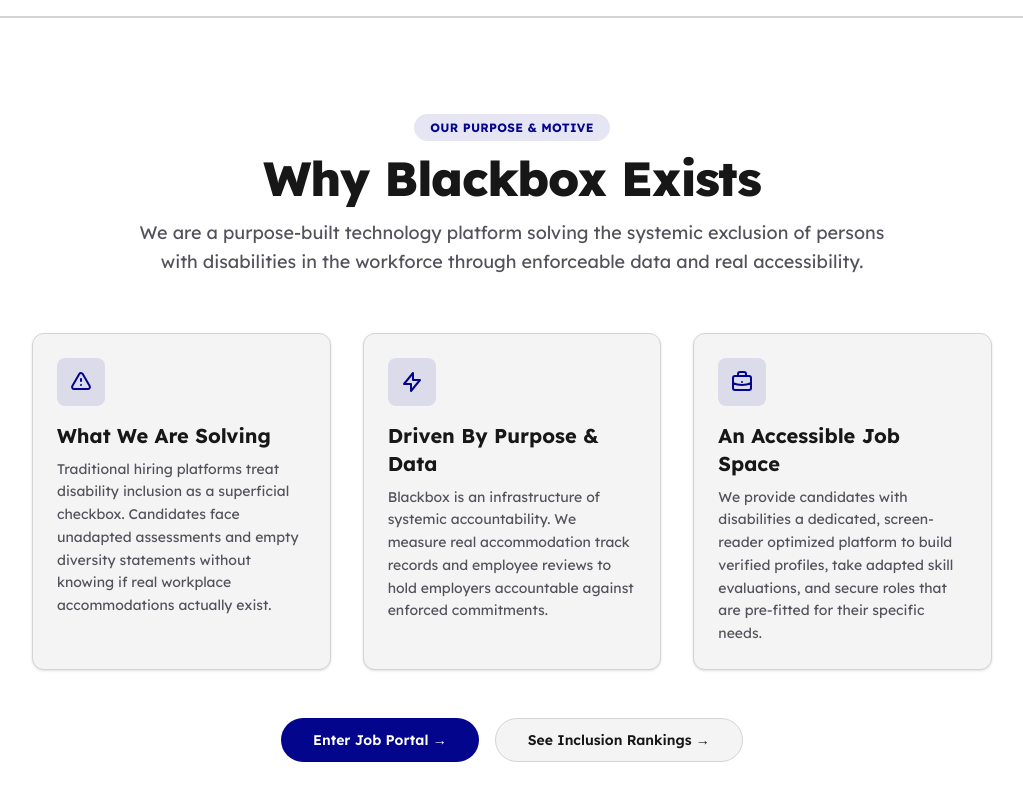
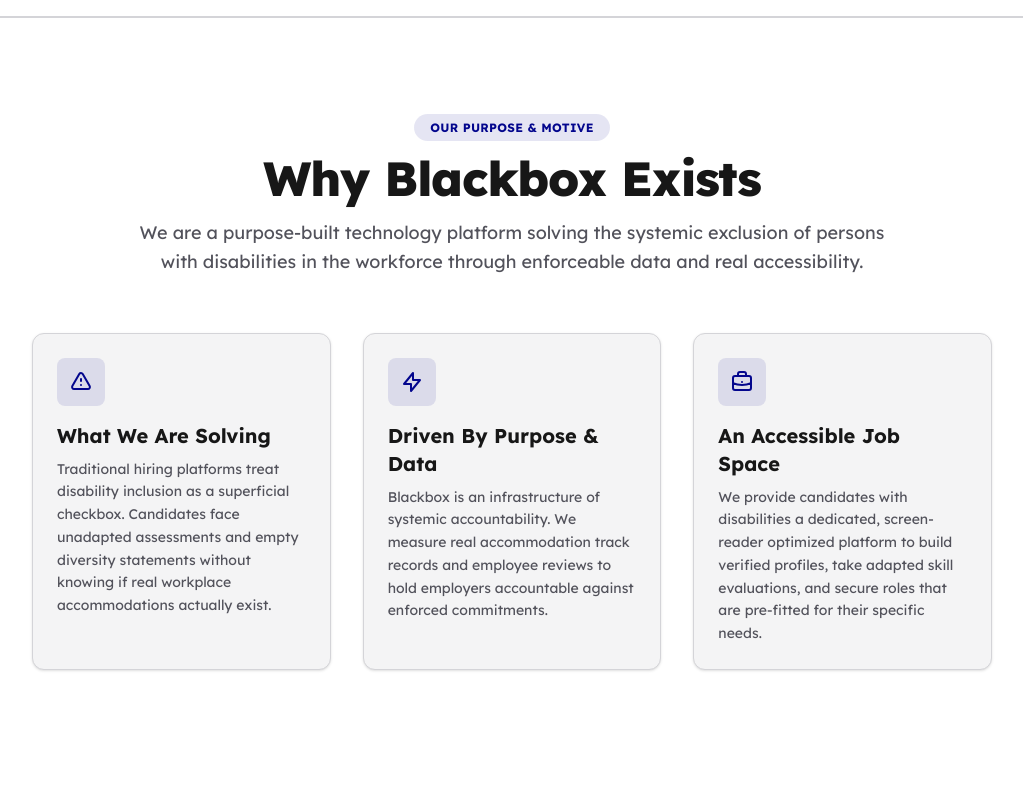
Before and after one commit to shruti-kamma/Blackbox, a Next.js app in the folder apps/job-portal/: page / in a window 1280 px wide. Shown: the part 1441-2241 px from the top of the page, without its empty margins (128-1151 px from the left). After the commit the page ends 2207 px from the top, so only its background shows below. Built offline with nearby package versions, Linux system fonts and the light colour scheme; no server answers; the database is empty.

Commit message:
fix: remove action buttons from About section

```diff
--- a/apps/job-portal/src/app/page.tsx
+++ b/apps/job-portal/src/app/page.tsx
@@ -194,18 +194,6 @@
               </p>
             </div>
           </div>
-
-          <div className="mt-12 flex flex-wrap items-center justify-center gap-4">
-            <PortalSelectTrigger className="flex h-touch-target items-center justify-center rounded-full bg-primary px-8 text-sm font-semibold text-primary-foreground hover:opacity-90 transition-opacity">
-              Enter Job Portal →
-            </PortalSelectTrigger>
-            <Link
-              href="/ranking"
-              className="flex h-touch-target items-center justify-center rounded-full border border-border bg-muted px-8 text-sm font-semibold text-foreground hover:bg-background transition-colors"
-            >
-              See Inclusion Rankings →
-            </Link>
-          </div>
         </div>
       </section>
     </main>
```
